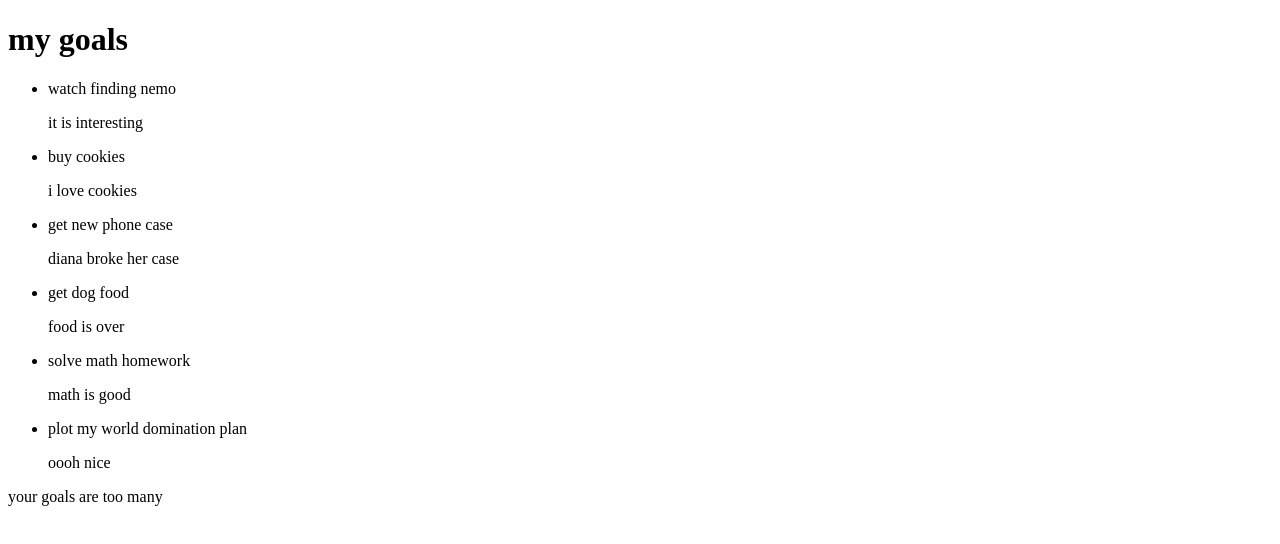
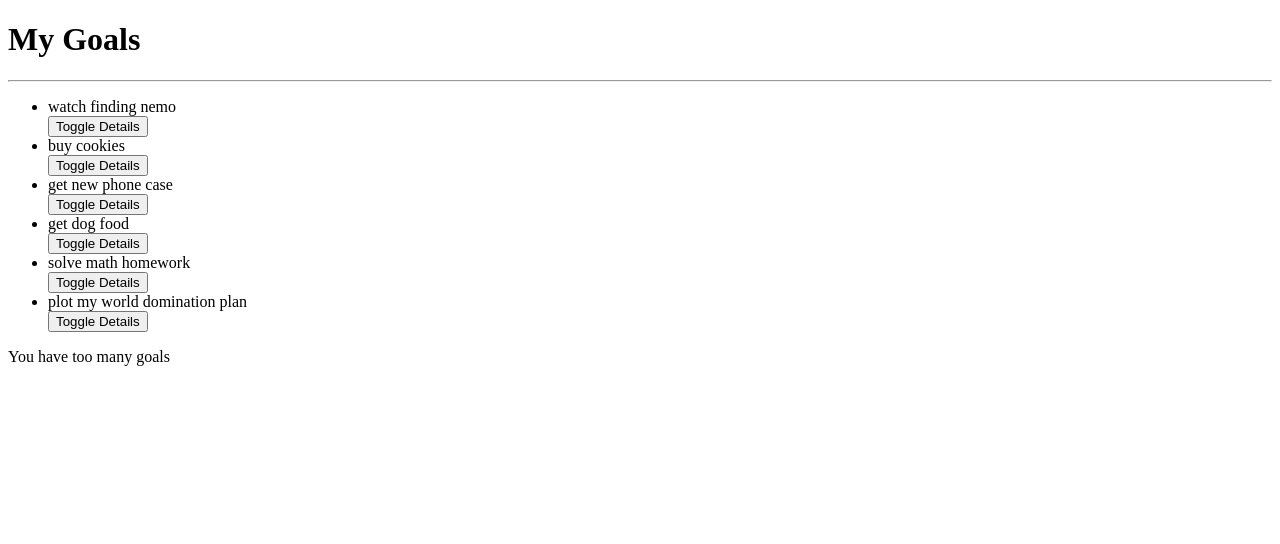
Before and after one commit to lcmongwe/Goals, an Angular app: page / in a window 1280 px wide. Shown: the top 544 px of the page. Built offline with nearby package versions, Linux system fonts and the light colour scheme.

Commit message:
custom directive created

```diff
--- a/src/app/app.module.ts
+++ b/src/app/app.module.ts
@@ -5,12 +5,14 @@
 import { AppComponent } from './app.component';
 import { GoalComponent } from './goal/goal.component';
 import { GoalDetailComponent } from './goal-detail/goal-detail.component';
+import { StrikethroughDirective } from './strikethrough.directive';
 
 @NgModule({
   declarations: [
     AppComponent,
     GoalComponent,
-    GoalDetailComponent
+    GoalDetailComponent,
+    StrikethroughDirective
   ],
   imports: [
     BrowserModule,
--- a/src/app/goal-detail/goal-detail.component.html
+++ b/src/app/goal-detail/goal-detail.component.html
@@ -1 +1,2 @@
 <p>{{ goal.description }}</p>
+<button (click)="goalComplete(true)">Complete</button>
--- a/src/app/goal-detail/goal-detail.component.ts
+++ b/src/app/goal-detail/goal-detail.component.ts
@@ -1,4 +1,4 @@
-import { Component, OnInit, Input } from '@angular/core';
+import { Component, OnInit, Input, Output, EventEmitter } from '@angular/core';
 import { Goal } from '../goal';
 
 @Component({
@@ -8,6 +8,11 @@
 })
 export class GoalDetailComponent implements OnInit {
   @Input() goal: Goal;
+  @Output() isComplete = new EventEmitter<boolean>();
+
+  goalComplete(complete: boolean) {
+    this.isComplete.emit(complete);
+  }
 
   constructor() {}
 
--- a/src/app/goal/goal.component.html
+++ b/src/app/goal/goal.component.html
@@ -1,10 +1,14 @@
-<div>
-  <h1>my goals</h1>
-  <ul>
-    <li *ngFor="let goal of goals">
-      {{ goal.name }}
-      <app-goal-detail [goal]="goal"></app-goal-detail>
-    </li>
-  </ul>
-  <p *ngIf="goals.length > 5">your goals are too many</p>
-</div>
+<h1>My Goals</h1>
+<hr />
+<ul>
+  <div *ngFor="let goal of goals; let i = index">
+    <li appStrikethrough>{{ goal.name }}</li>
+    <button (click)="toggleDetails(i)">Toggle Details</button>
+    <app-goal-detail
+      *ngIf="goal.showDescription"
+      [goal]="goal"
+      (isComplete)="completeGoal($event, i)"
+    ></app-goal-detail>
+  </div>
+</ul>
+<p *ngIf="goals.length > 5">You have too many goals</p>
--- a/src/app/goal/goal.component.ts
+++ b/src/app/goal/goal.component.ts
@@ -15,6 +15,14 @@
     new Goal(5, 'solve math homework', 'math is good'),
     new Goal(6, 'plot my world domination plan', 'oooh nice'),
   ];
+  toggleDetails(index: number) {
+    this.goals[index].showDescription = !this.goals[index].showDescription;
+  }
+  completeGoal(isComplete: boolean, index: number) {
+    if (isComplete) {
+      this.goals.splice(index, 1);
+    }
+  }
 
   constructor() {}
 
--- /dev/null
+++ b/src/app/strikethrough.directive.ts
@@ -0,0 +1,20 @@
+import { Directive, ElementRef, HostListener } from '@angular/core';
+
+@Directive({
+  selector: '[appStrikethrough]',
+})
+export class StrikethroughDirective {
+  constructor(private elem: ElementRef) {}
+
+  @HostListener('click') onClicks() {
+    this.textDeco('line-through');
+  }
+
+  @HostListener('dblclick') onDoubleClicks() {
+    this.textDeco('None');
+  }
+
+  private textDeco(action: string) {
+    this.elem.nativeElement.style.textDecoration = action;
+  }
+}
```
Also changed, not shown: 1 other file (tests, documents, lock files or other folders).
